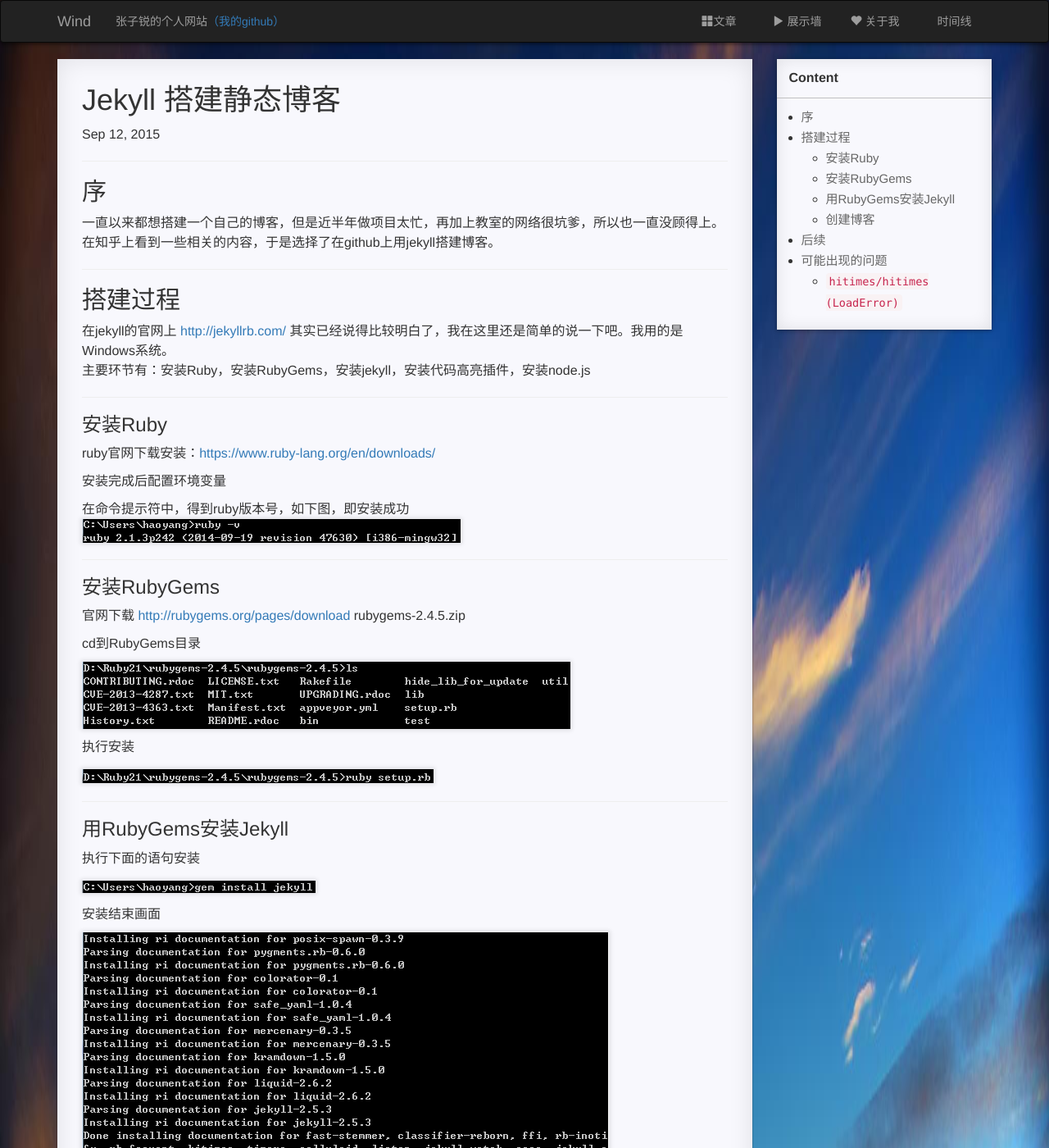
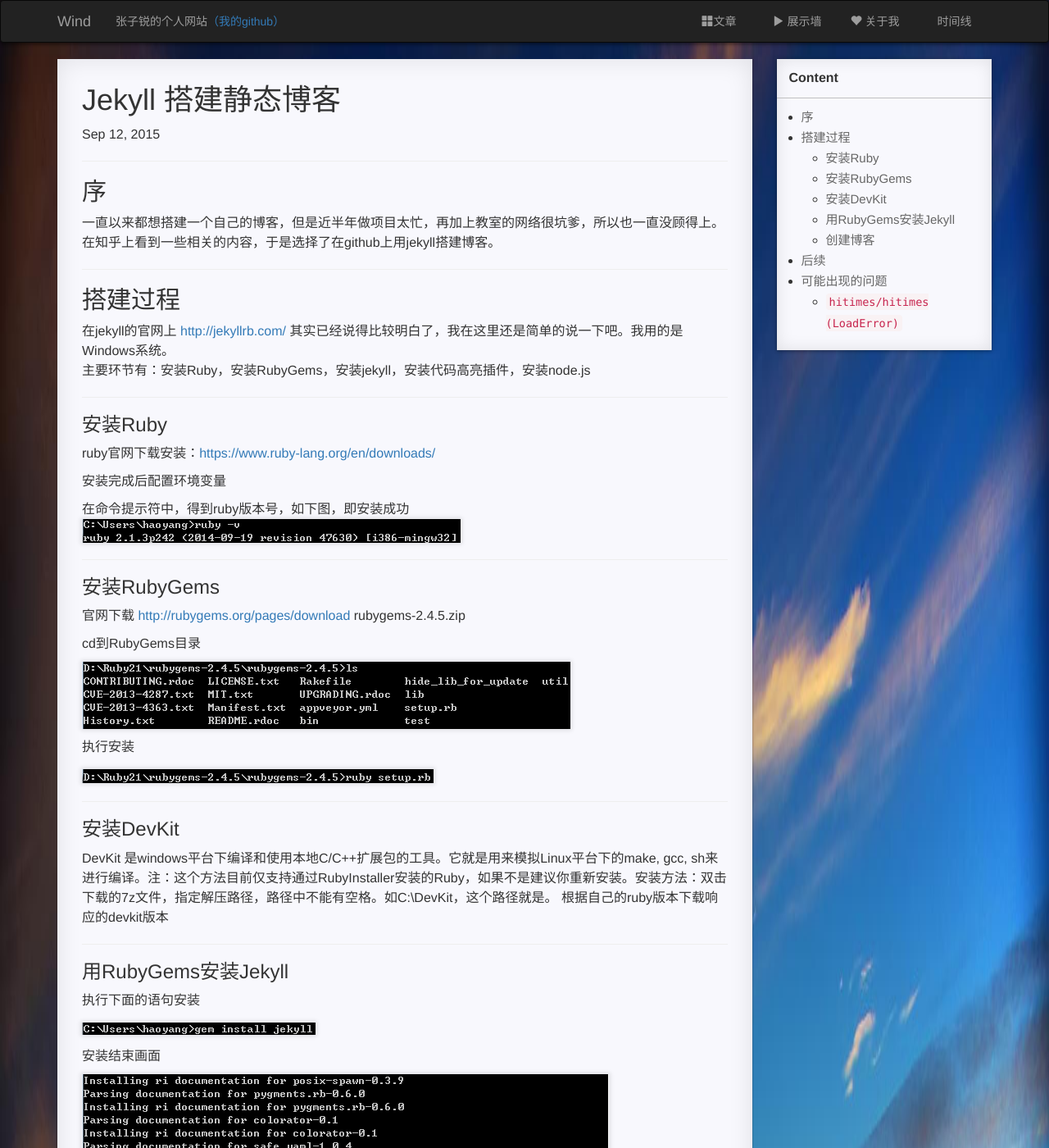
Before and after one commit to turkey321/zzr-china.github.com, a Jekyll site: the page built from _posts/杂记/2015-9-12-create-my-blog-with-jekyll1.md, in a window 1280 px wide and 1400 px high. Shown: the whole window at 82% size. Built offline with Jekyll 4.4.1, drawn with Linux system fonts in a browser that asks for light colours; nearby versions of some CDN libraries; comment, search, counter and statistics services are not loaded; a style sheet for code colours, icons or effects is not loaded.

Commit message:
change the jekyll teach page

```diff
--- a/_config.yml
+++ b/_config.yml
@@ -22,5 +22,5 @@
 # highlight
 # 本地用rouge, github上用pygments
 #highlighter: pygments
-highlighter: rouge
+#highlighter: rouge
 # highlighter: false
--- a/_posts/杂记/2015-9-12-create-my-blog-with-jekyll1.md
+++ b/_posts/杂记/2015-9-12-create-my-blog-with-jekyll1.md
@@ -45,6 +45,13 @@
 执行安装
 
 ![ruby-gems-setup]({{"/css/pics/ruby-gems-setup.png"}})
+
+---
+
+### 安装DevKit
+
+DevKit 是windows平台下编译和使用本地C/C++扩展包的工具。它就是用来模拟Linux平台下的make, gcc, sh来进行编译。注：这个方法目前仅支持通过RubyInstaller安装的Ruby，如果不是建议你重新安装。安装方法：双击下载的7z文件，指定解压路径，路径中不能有空格。如C:\DevKit，这个路径就是<DEVKIT_INSTALL_DIR>。
+根据自己的ruby版本下载响应的devkit版本
 
 ---
 
--- a/pages/1demo.html
+++ b/pages/1demo.html
@@ -41,17 +41,17 @@
 			</div>
 		</li>
 		<li>
-			<a href="http://www.zhangzirui.com/mywebdesign/sudoku/sudoku.html">
+			<a href="http://www.zhangzirui.com/mywebdesign/Sudoku/sudoku.html">
 				<img src="../works/img/sudoku/sudoku.jpg">
 			</a>
 			<div class="head">
-				<a href="http://www.zhangzirui.com/mywebdesign/sukodu/sudoku.html">
+				<a href="http://www.zhangzirui.com/mywebdesign/Sudoku/sudoku.html">
 					一个颜色变化的九宫格
 				</a>
 			</div>
 			<div class="description">
 				<p>主要技术：CSS，JS</p>
-				<a href="https://github.com/ZZR-china/mywebdesign/tree/gh-pages/sudoku">源代码在这里。</a>
+				<a href="https://github.com/ZZR-china/mywebdesign/tree/gh-pages/Sudoku">源代码在这里。</a>
 			</div>
 		</li>
 	</ul>
```
